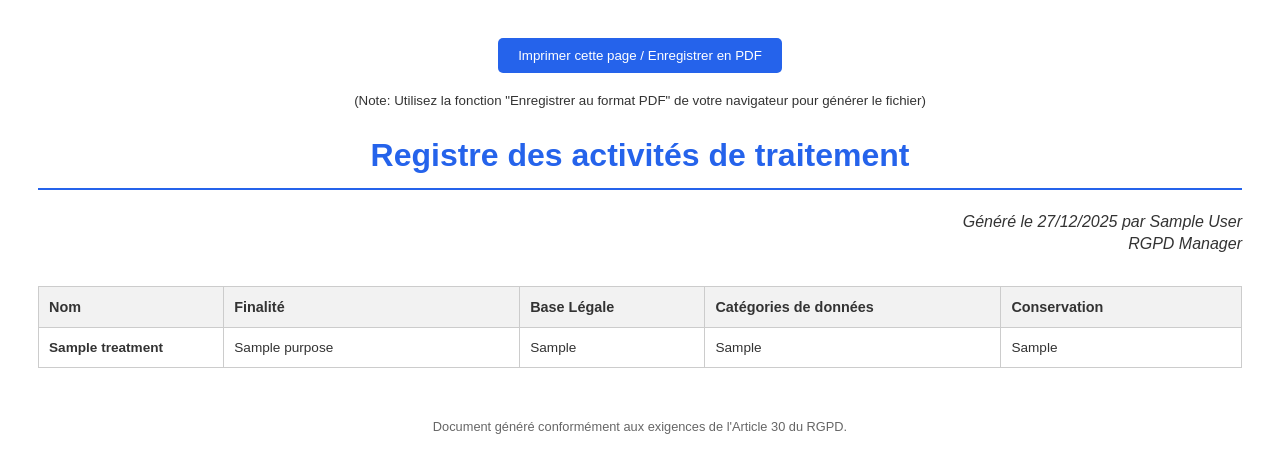
After one commit to vthuillier/RGPD-manager, a PHP site: template templates/treatments/print.php in a window 1280 px wide. The commit adds this page. Shown: the top 473 px of the page. Run offline with PHP 8.4, Linux system fonts and the light colour scheme; the visitor is signed in with stand-in values (Sample User, id 1); tables that the repository leaves empty hold one stand-in row (values such as "Sample post"); the template is opened without the code that fills it: most values are stand-ins (such as "Sample title", 1, 10 or a date in 2020).

Commit message:
feat: Implement treatment management with CRUD operations and CSV/PDF export.

```diff
--- a/public/index.php
+++ b/public/index.php
@@ -59,6 +59,12 @@ try {
             case 'delete':
                 $controller->delete();
                 break;
+            case 'export_csv':
+                $controller->exportCsv();
+                break;
+            case 'export_pdf':
+                $controller->exportPdf();
+                break;
             default:
                 $controller->list();
                 break;
--- /dev/null
+++ b/templates/treatments/print.php
@@ -0,0 +1,128 @@
+<!DOCTYPE html>
+<html lang="fr">
+
+<head>
+    <meta charset="UTF-8">
+    <title>Registre des traitements RGPD</title>
+    <style>
+        body {
+            font-family: sans-serif;
+            padding: 30px;
+            line-height: 1.4;
+            color: #333;
+        }
+
+        h1 {
+            color: #2563eb;
+            text-align: center;
+            border-bottom: 2px solid #2563eb;
+            padding-bottom: 10px;
+        }
+
+        .meta {
+            margin-bottom: 30px;
+            text-align: right;
+            font-style: italic;
+        }
+
+        table {
+            width: 100%;
+            border-collapse: collapse;
+            margin-top: 20px;
+            table-layout: fixed;
+        }
+
+        th,
+        td {
+            border: 1px solid #ccc;
+            padding: 10px;
+            text-align: left;
+            word-wrap: break-word;
+            vertical-align: top;
+        }
+
+        th {
+            background: #f2f2f2;
+            font-weight: bold;
+            font-size: 0.9em;
+        }
+
+        td {
+            font-size: 0.85em;
+        }
+
+        @media print {
+            .no-print {
+                display: none;
+            }
+
+            body {
+                padding: 0;
+            }
+
+            @page {
+                margin: 1cm;
+            }
+        }
+
+        .print-btn-container {
+            text-align: center;
+            margin-bottom: 20px;
+        }
+
+        .btn {
+            background: #2563eb;
+            color: white;
+            padding: 10px 20px;
+            border-radius: 5px;
+            text-decoration: none;
+            display: inline-block;
+            cursor: pointer;
+            border: none;
+        }
+    </style>
+</head>
+
+<body>
+    <div class="no-print print-btn-container">
+        <button class="btn" onclick="window.print()">Imprimer cette page / Enregistrer en PDF</button>
+        <p><small>(Note: Utilisez la fonction "Enregistrer au format PDF" de votre navigateur pour générer le
+                fichier)</small></p>
+    </div>
+
+    <h1>Registre des activités de traitement</h1>
+
+    <div class="meta">
+        Généré le <?= date('d/m/Y') ?> par <?= htmlspecialchars($_SESSION['user_name']) ?><br>
+        RGPD Manager
+    </div>
+
+    <table>
+        <thead>
+            <tr>
+                <th style="width: 15%;">Nom</th>
+                <th style="width: 25%;">Finalité</th>
+                <th style="width: 15%;">Base Légale</th>
+                <th style="width: 25%;">Catégories de données</th>
+                <th style="width: 20%;">Conservation</th>
+            </tr>
+        </thead>
+        <tbody>
+            <?php foreach ($treatments as $treatment): ?>
+                <tr>
+                    <td><strong><?= htmlspecialchars($treatment->name) ?></strong></td>
+                    <td><?= nl2br(htmlspecialchars($treatment->purpose)) ?></td>
+                    <td><?= htmlspecialchars($treatment->legalBasis) ?></td>
+                    <td><?= htmlspecialchars($treatment->dataCategories) ?></td>
+                    <td><?= htmlspecialchars($treatment->retentionPeriod) ?></td>
+                </tr>
+            <?php endforeach; ?>
+        </tbody>
+    </table>
+
+    <footer style="margin-top: 50px; font-size: 0.8em; color: #666; text-align: center;">
+        Document généré conformément aux exigences de l'Article 30 du RGPD.
+    </footer>
+</body>
+
+</html>
```
Also changed, not shown: src/Controller/TreatmentController.php (+24 -1 lines), src/Service/ExportService.php (added, +49 -0 lines), templates/treatments/list.php (+6 -1 lines).
